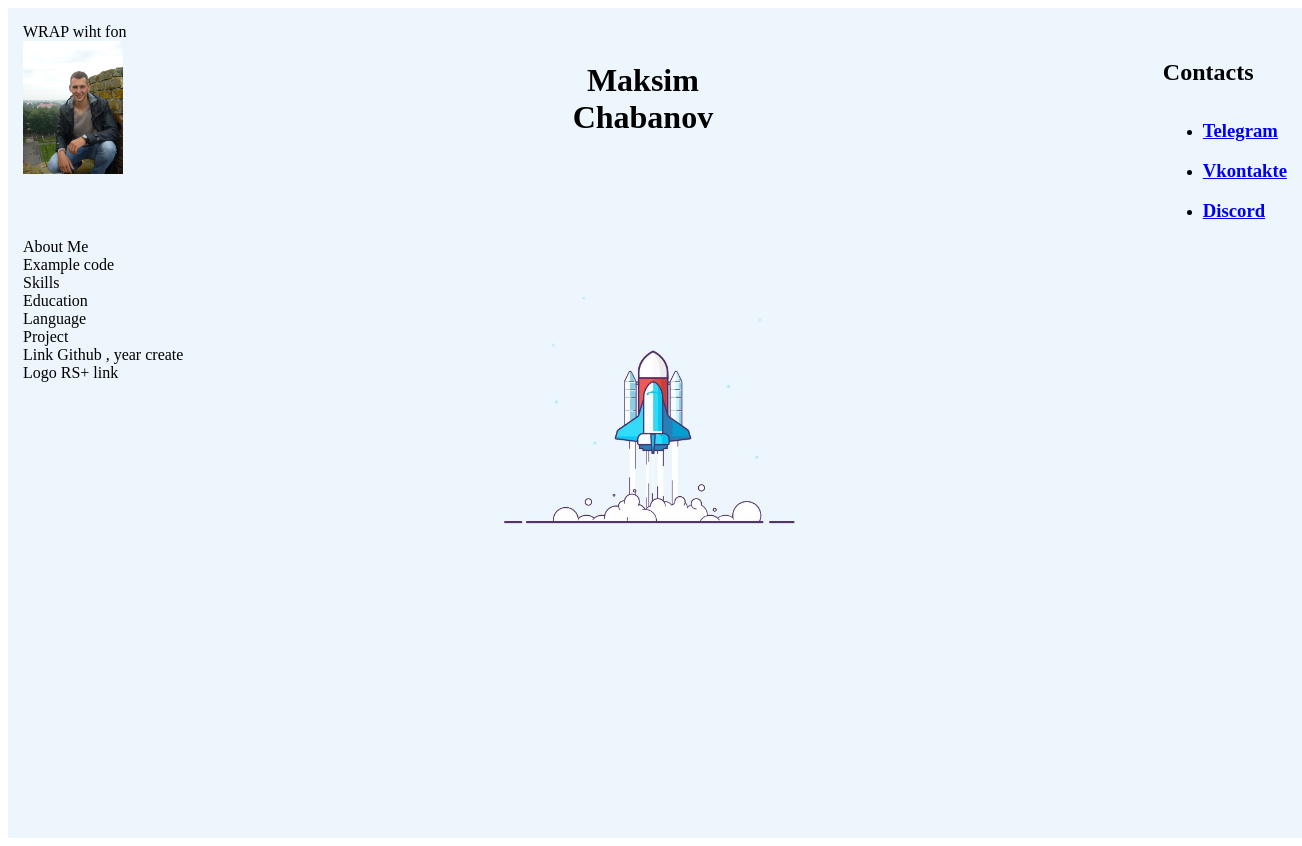
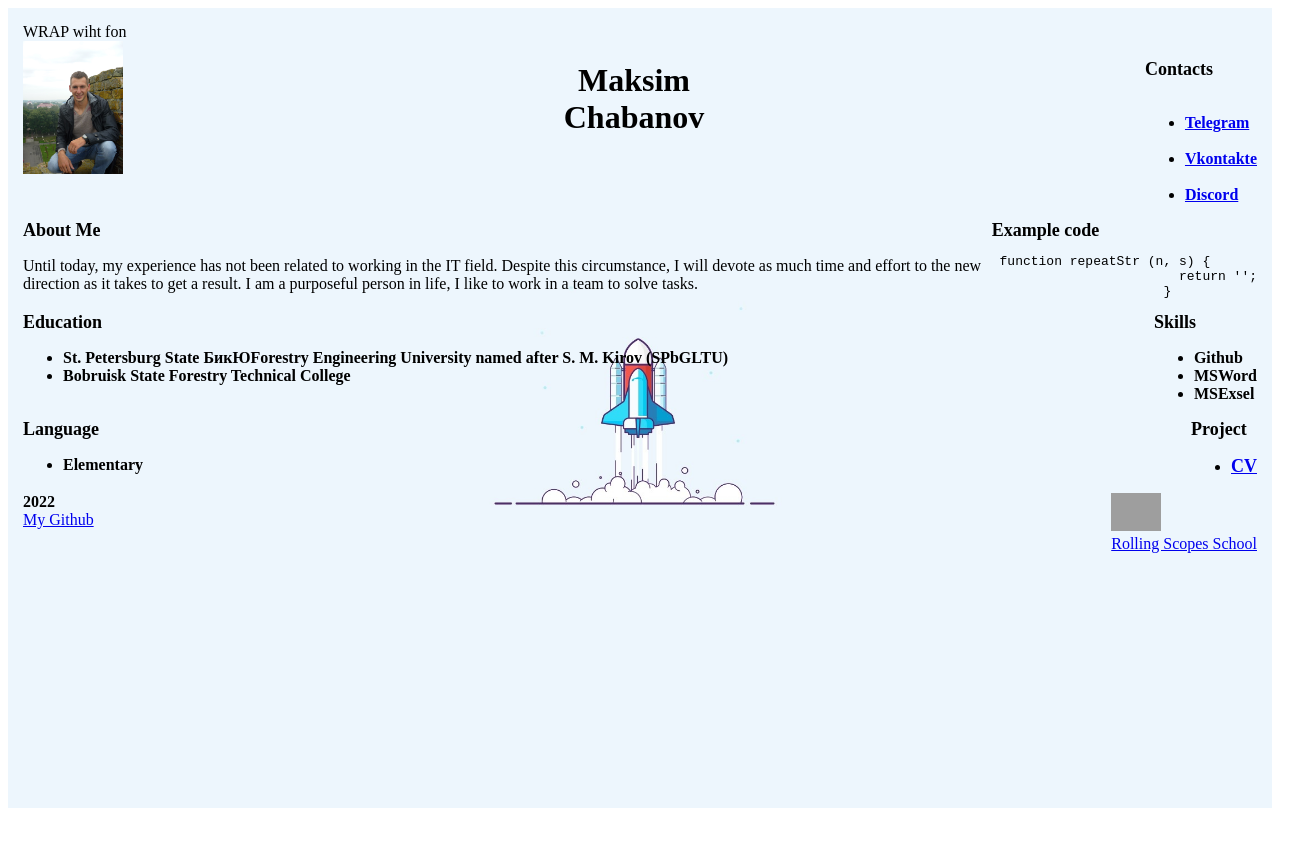
Before and after one commit to Maksim-Chabanov/rsschool-cv, a plain HTML site: page index.html in a window 1280 px wide. Shown: the whole page, 1302 px wide, since content can reach past the window. After the commit the page ends 816 px from the top, so only its background shows below. Drawn offline with Linux system fonts and the light colour scheme; grey boxes are pictures that could not be loaded.

Commit message:
refactor: add tegs

```diff
--- a/index.html
+++ b/index.html
@@ -25,23 +25,57 @@
         </div>
         <main class="main_wrap">
             <div class="main_wrap_one">
-                <div> About Me</div>
-                <div> Example code</div>
+                <div>  <h2>About Me</h2>
+                    <p>Until today, my experience has not been related to working in the IT field. Despite this circumstance, I will devote as much time and effort to the new direction as it takes to get a result. I am a purposeful person in life, I like to work in a team to solve tasks.</p>
+                </div>
+                <div> <h2>Example code</h2>
+                    <code> <pre> function repeatStr (n, s) {
+                        return '';
+                      }</pre></code>
+                </div>
             </div>
             <div class="main_wrap_two">
-                <div> Skills</div>
-                <div> Education</div>
+
+                <div><h2> Education</h2>
+                    <ul>
+                        <li><h3>St. Petersburg State БикЮForestry Engineering University named after S. M. Kirov (SPbGLTU)</h3></li>
+                        <li><h3>Bobruisk State Forestry Technical College</h3></li>
+                    </ul>
+                </div>
+                <div><h2> Skills</h2>
+                    <ul>
+                        <li><h3>Github</h3></li>
+                        <li><h3>MSWord</h3></li>
+                        <li><h3>MSExsel</h3></li>
+                    </ul>
+                    </div>
             </div>
             <div class="main_wrap_three">
-                <div> Language</div>
-                <div> Project</div>
+                <div><h2> Language</h2>
+                    <ul>
+                        <li><h3>Elementary</h3></li>
+                    </ul>
+                </div>
+                <div><h2> Project</h2>
+                    <ul>
+                        <li><h2><a href="https://Maksim-Chabanov.github.io/rsschool-cv/">CV </a></h2></li>
+                    </ul>
+                </div>
             </div>
         </main>
         <footer class="footer_wrap">
             <div class="footer_wrap_all">
-                <div> Link Github , year create</div>
+                <div> <b> 2022</b><br>
 
-                <div> Logo RS+ link </div>
+                    <a href="https://github.com/Maksim-Chabanov">My Github</a>
+
+                </div>
+                <div>
+                    <img class="logors"src="https://rs.school/images/rs_school_js.svg" alt="Logo RS Shool"><br>
+                    <a href="https://rs.school/">Rolling Scopes School</a>
+                </div>
+
+
             </div>
         </footer>
 
--- a/style.css
+++ b/style.css
@@ -6,6 +6,7 @@
     background-position: center;
     background-size: cover;
     padding: 15px;
+    box-sizing: border-box;
 }
 /*header*/
 .my_foto{
@@ -16,10 +17,41 @@
     display: flex;
     justify-content: space-between;
 }
-h2,h3{
+h2{
     padding: 0;
     margin: 0;
+    font-size: 18px;
 }
+h3{
+    padding: 0;
+    margin: 0;
+    font-size: 16px;
+}
+
+
+
+
 .name{
     text-align: center;
 }
+/*main*/
+.main_wrap_one{
+    display: flex;
+    justify-content: space-between;
+}
+.main_wrap_two{
+    display: flex;
+    justify-content: space-between;
+}
+.main_wrap_three{
+    display: flex;
+    justify-content: space-between;
+}
+/*footer*/
+.logors{
+    width: 50px;
+}
+.footer_wrap_all{
+    display: flex;
+    justify-content: space-between;
+}
```
Also changed, not shown: images/Cv (1).png (added).
